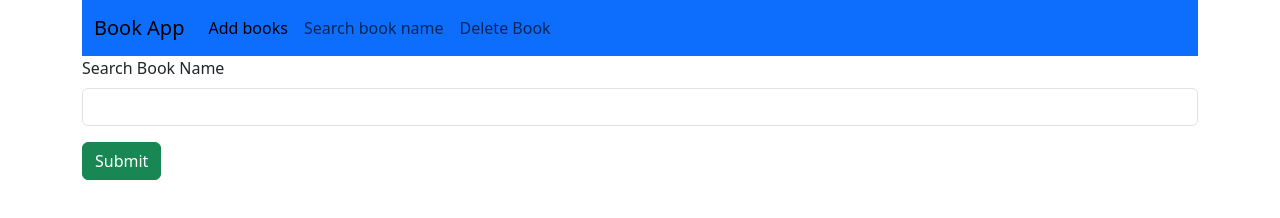
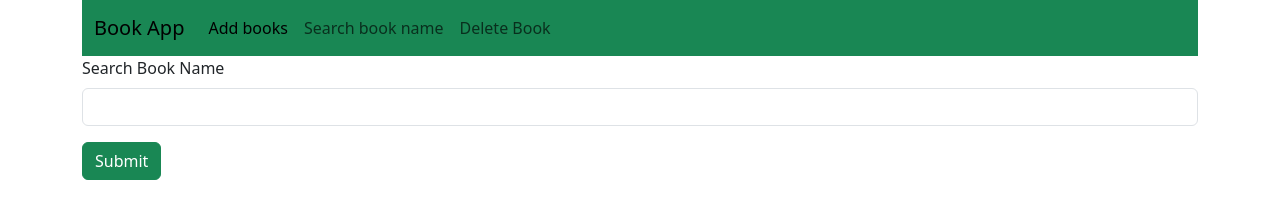
Before and after one commit to Poojahh/Book-App, a plain HTML site: page searchbook.html in a window 1280 px wide. Drawn offline with nearby package versions, Linux system fonts and the light colour scheme.

Commit message:
Search book

```diff
--- a/searchbook.html
+++ b/searchbook.html
@@ -14,7 +14,7 @@
 
 
 
-        <nav class="navbar navbar-expand-lg bg-primary">
+        <nav class="navbar navbar-expand-lg bg-success">
             <div class="container-fluid">
               <a class="navbar-brand" href="#">Book App</a>
               <button class="navbar-toggler" type="button" data-bs-toggle="collapse" data-bs-target="#navbarText" aria-controls="navbarText" aria-expanded="false" aria-label="Toggle navigation">
```
